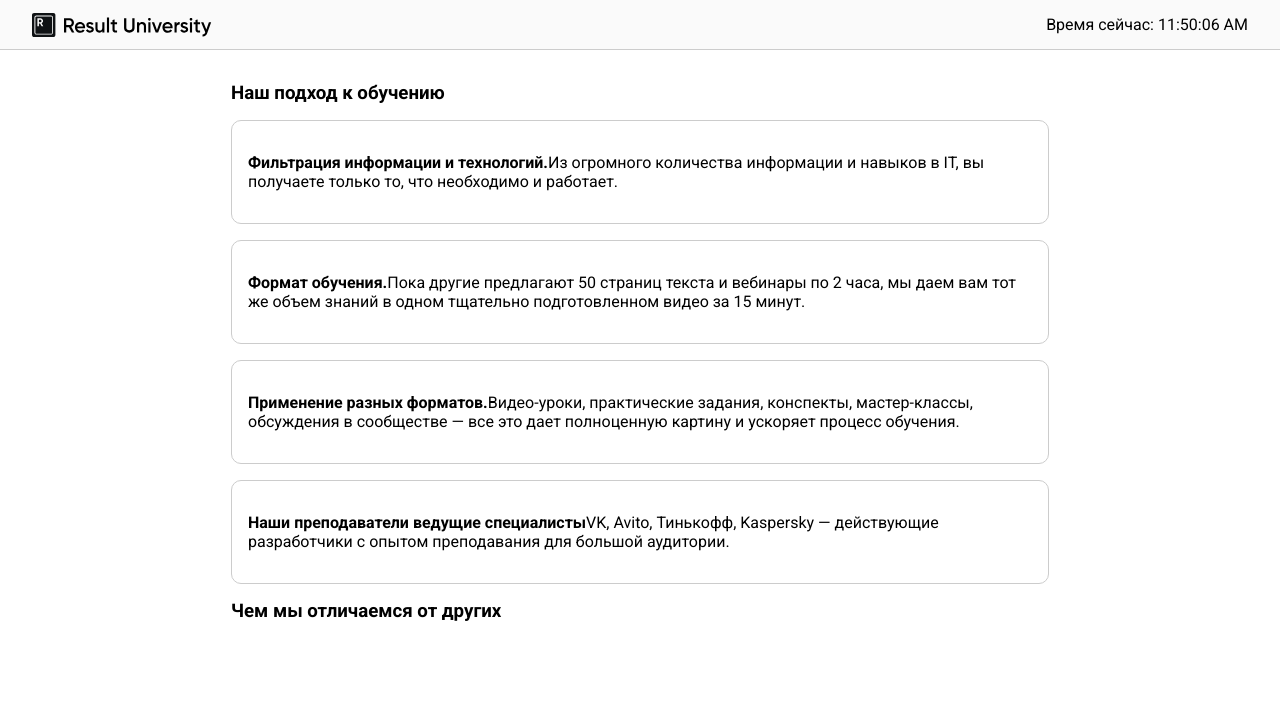
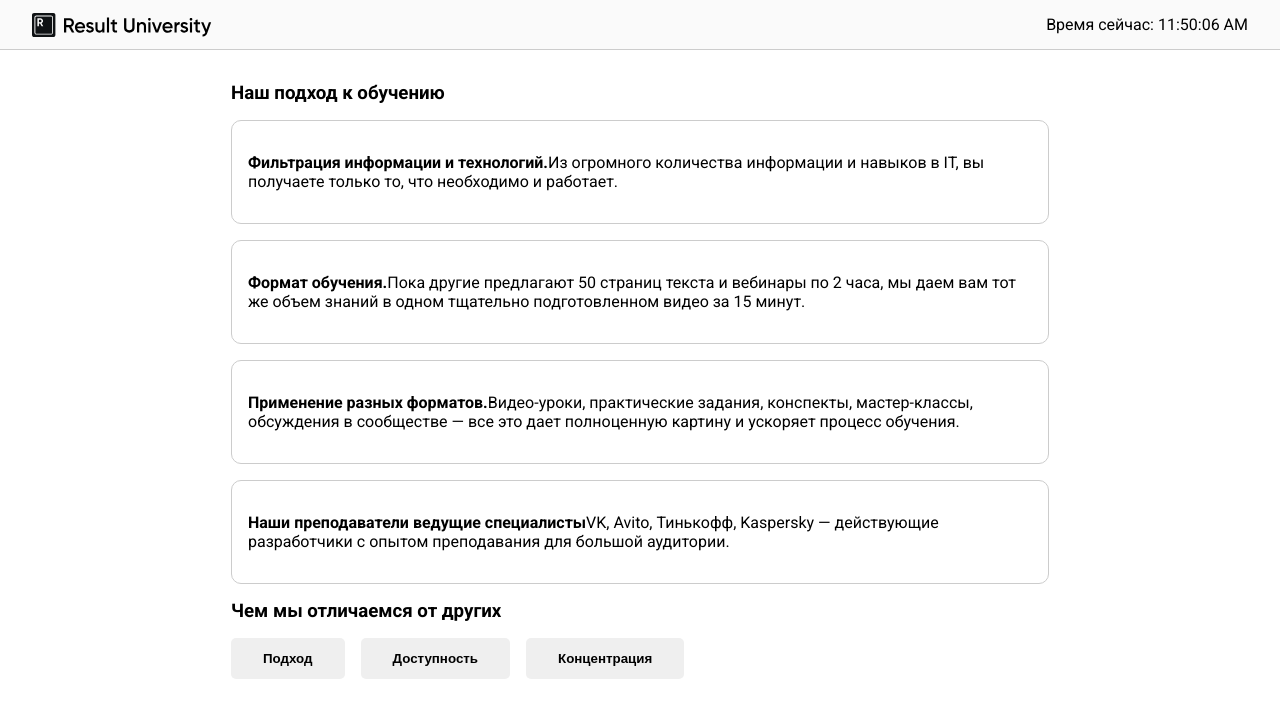
Before and after one commit to alexgit2023/react_learn, a React (Vite) app: page / in a window 1280 px wide. Shown: the top 718 px of the page. Built offline with nearby package versions, Linux system fonts and the light colour scheme.

Commit message:
add Button

```diff
--- a/src/App.jsx
+++ b/src/App.jsx
@@ -1,5 +1,6 @@
 import Header from "./components/Header"
 import WayToTeach from "./components/WayToTeach"
+import Button from "./components/Button/Button"
 import { ways } from './data'
 
 
@@ -20,7 +21,9 @@
         </section>
         <section>
           <h3>Чем мы отличаемся от других</h3>
-
+          <Button>Подход</Button>
+          <Button>Доступность</Button>
+          <Button>Концентрация</Button>
         </section>
       </main>
     </div>
--- /dev/null
+++ b/src/components/Button/Button.css
@@ -0,0 +1,18 @@
+.button {
+    padding: 0.8rem 2rem;
+    border: none;
+    border-radius: 5px;
+    cursor: pointer;
+    transition: all 0.3s;
+    font-weight: bold;
+    margin-right: 1rem;
+}
+
+.button:hover {
+    opacity: 0.8;
+}
+
+.button:active {
+    background: #3e6ae1;
+    color: #fff;
+}
--- /dev/null
+++ b/src/components/Button/Button.jsx
@@ -0,0 +1,5 @@
+import './Button.css'
+
+export default function Button({ children }) {
+    return <button className="button">{children}</button>
+}
```
